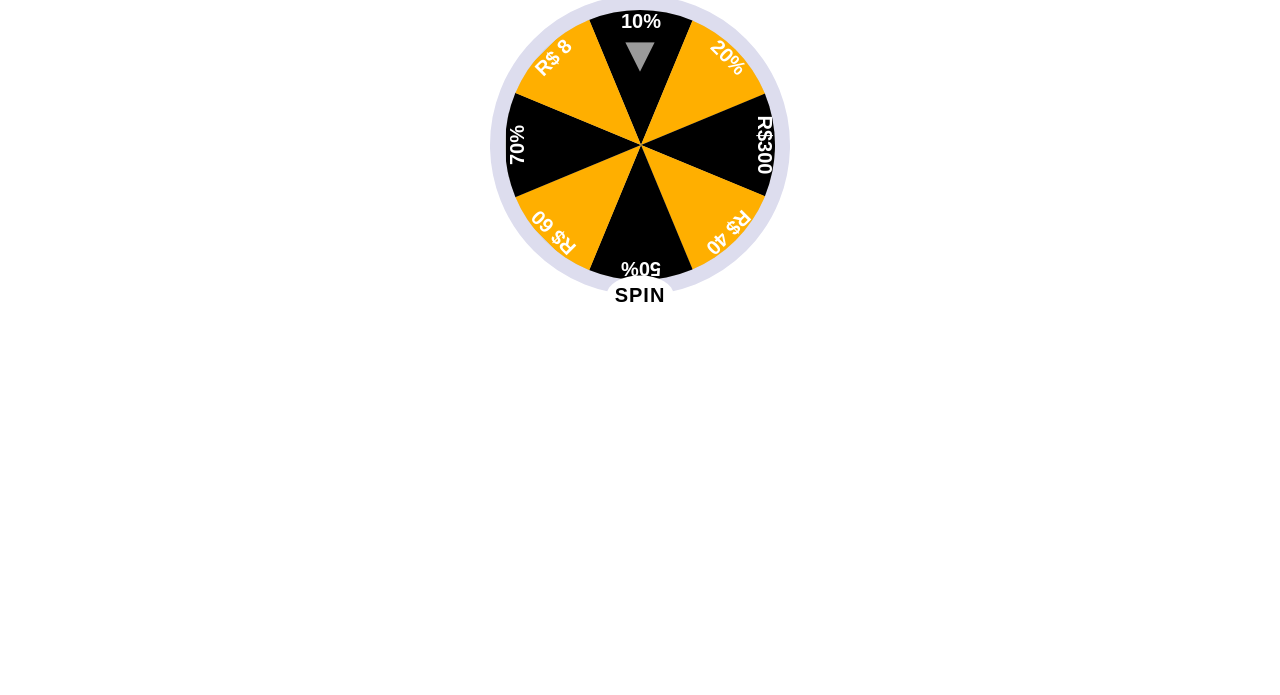
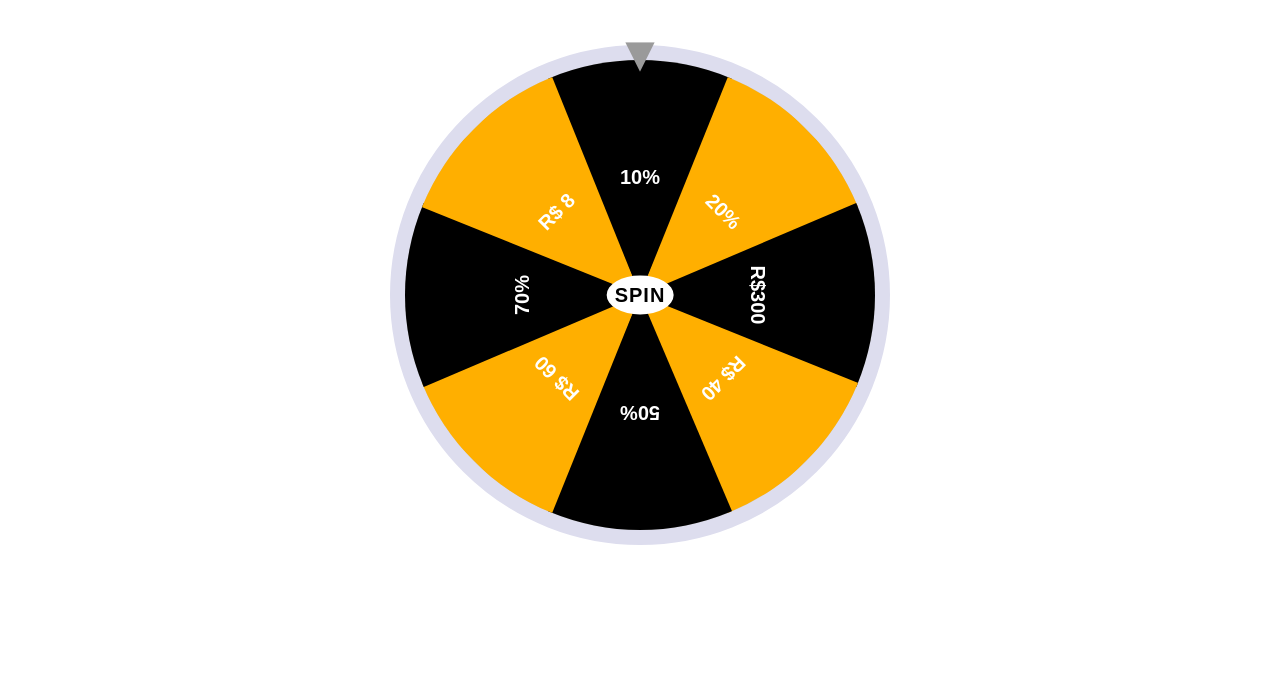
Before and after one commit to TRosetti/Roleta-ktm, a plain HTML site: page index.html in a window 1280 px wide. Shown: the part 105-800 px from the top of the page. Drawn offline with Linux system fonts and the light colour scheme.

Commit message:
Roleta normal

```diff
--- a/CSS/style.css
+++ b/CSS/style.css
@@ -20,33 +20,8 @@ main{
     text-align: center;
     border-radius: 5px;
 }
-.container {
-    position: relative;
-    margin: auto;
-    width: 300px;
-    height: 300px;
-    background-color: #ccc;
-    border-radius: 50%;
-    border: 15px solid #dde;
-    overflow: hidden;
-    transition: 5s;
-}
-.container div {
-    height: 50%;
-    width: 112px;
-    position: absolute;
-    clip-path: polygon(100% 0, 50% 100%, 0 0 );
-    transform-origin: bottom;
-    text-align: center;
-    display: flex;
-    justify-content: center;
-    font-size: 20px;
-    font-weight: bold;
-    font-family: sans-serif;
-    color: #fff;
-    left: 80px;
-}
-/* .container{
+
+.container{
     position: absolute;
     top: 50px;
     left: 50px;
@@ -74,7 +49,7 @@ main{
     font-family: sans-serif;
     color: #fff;
     left: 135px;
-} */
+}
 .container .um{
     background-color: black;
     transform: rotate(360deg);
```
